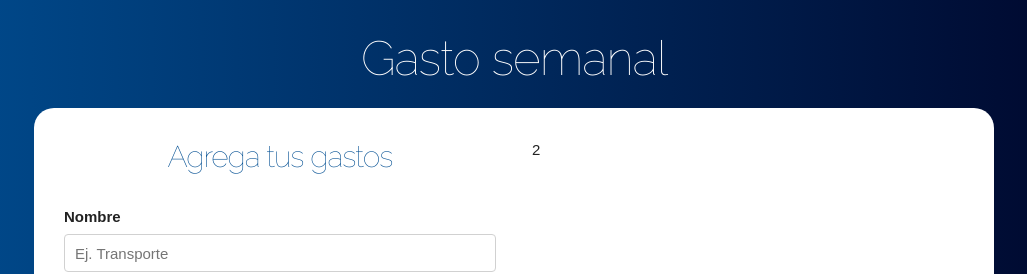
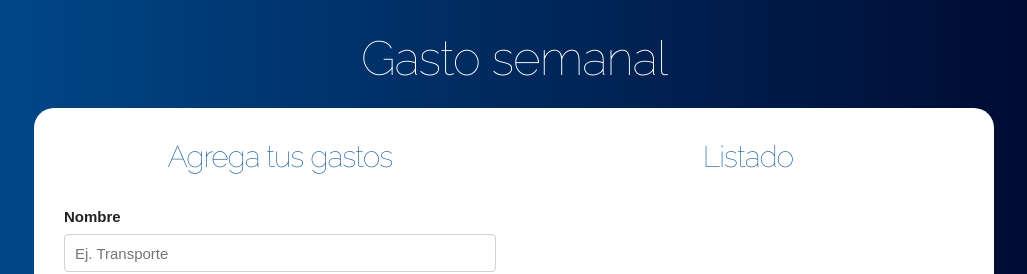
Before and after one commit to PabloFernandez-Git/Control-de-Presupuesto, a React (Create React App) app: page / in a window 1280 px wide. Both pictures are taken after typing "5" into the empty fields and a click on the input "Definir presupuesto". Shown: the top 274 px of the page, without its empty margins (126-1153 px from the left). Built offline with nearby package versions, Linux system fonts and the light colour scheme.

Commit message:
Mostrando los gastos en la interfaz

```diff
--- a/src/App.js
+++ b/src/App.js
@@ -1,6 +1,7 @@
 import React, {useState} from 'react';
 import Pregunta from './components/Pregunta'
 import Formulario from './components/Formulario'
+import Listado from './components/Listado'
 
 
 function App() {
@@ -43,7 +44,9 @@
             </div>
 
             <div className="one-half column">
-              2
+              <Listado
+                gastos={gastos}
+              />
             </div>
           </div>
           )
--- /dev/null
+++ b/src/components/Gasto.jsx
@@ -0,0 +1,14 @@
+import React from 'react';
+
+
+const Gasto = ({gasto}) => (
+    <li className="gastos">
+        <p>
+            {gasto.nombre}
+            <span className="gasto">$ {gasto.cantidad}</span>
+        </p>
+    </li>
+);
+
+
+export default Gasto;
--- /dev/null
+++ b/src/components/Listado.jsx
@@ -0,0 +1,17 @@
+import React from 'react';
+import Gasto from './Gasto';
+
+const Listado = ({gastos}) => (
+    <div className="gastos-realizados">
+        <h2>Listado</h2>
+
+        {gastos.map(gasto => (
+            <Gasto
+                key={gasto.id}
+                gasto={gasto}
+            />
+        ))}
+    </div>
+);
+
+export default Listado;
```
